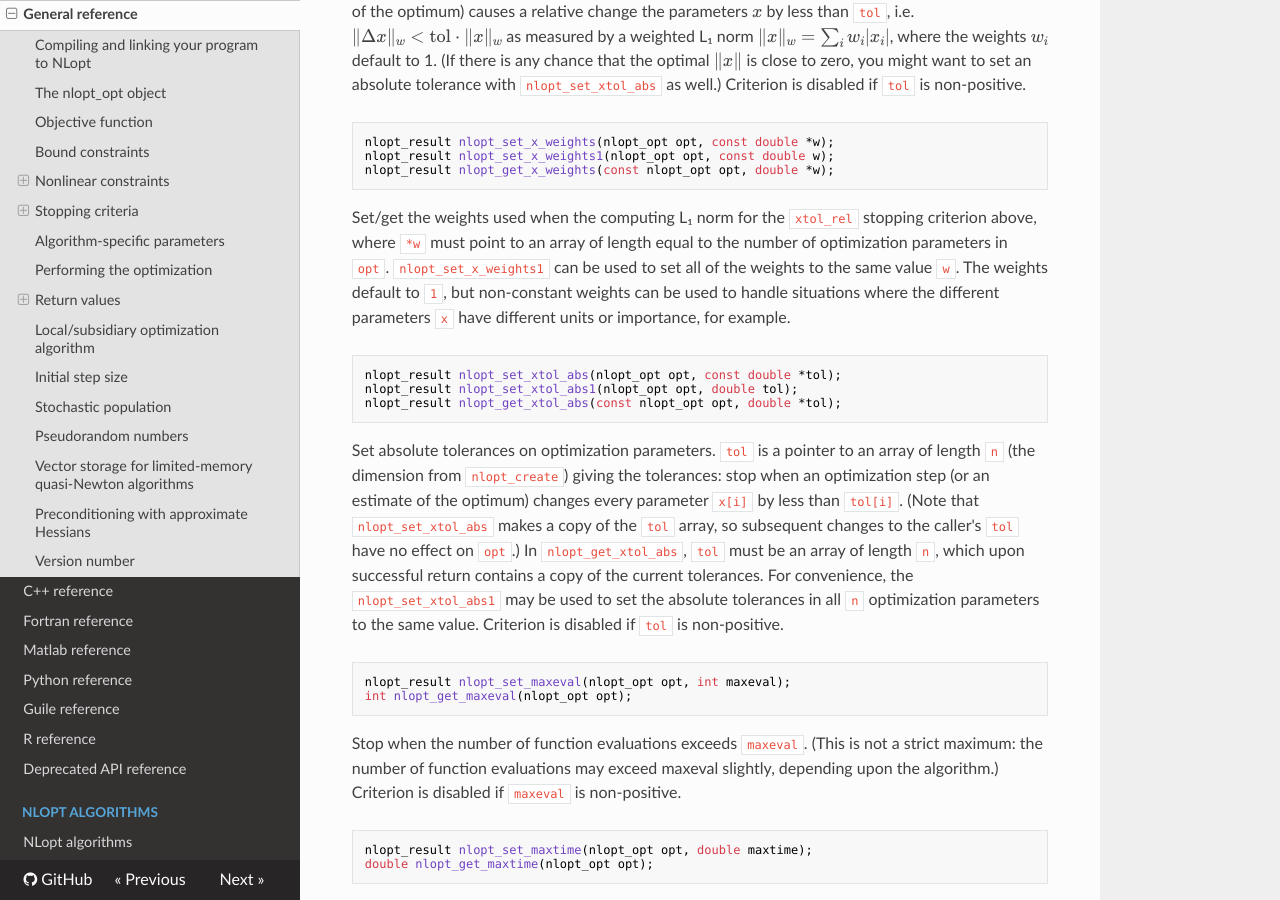
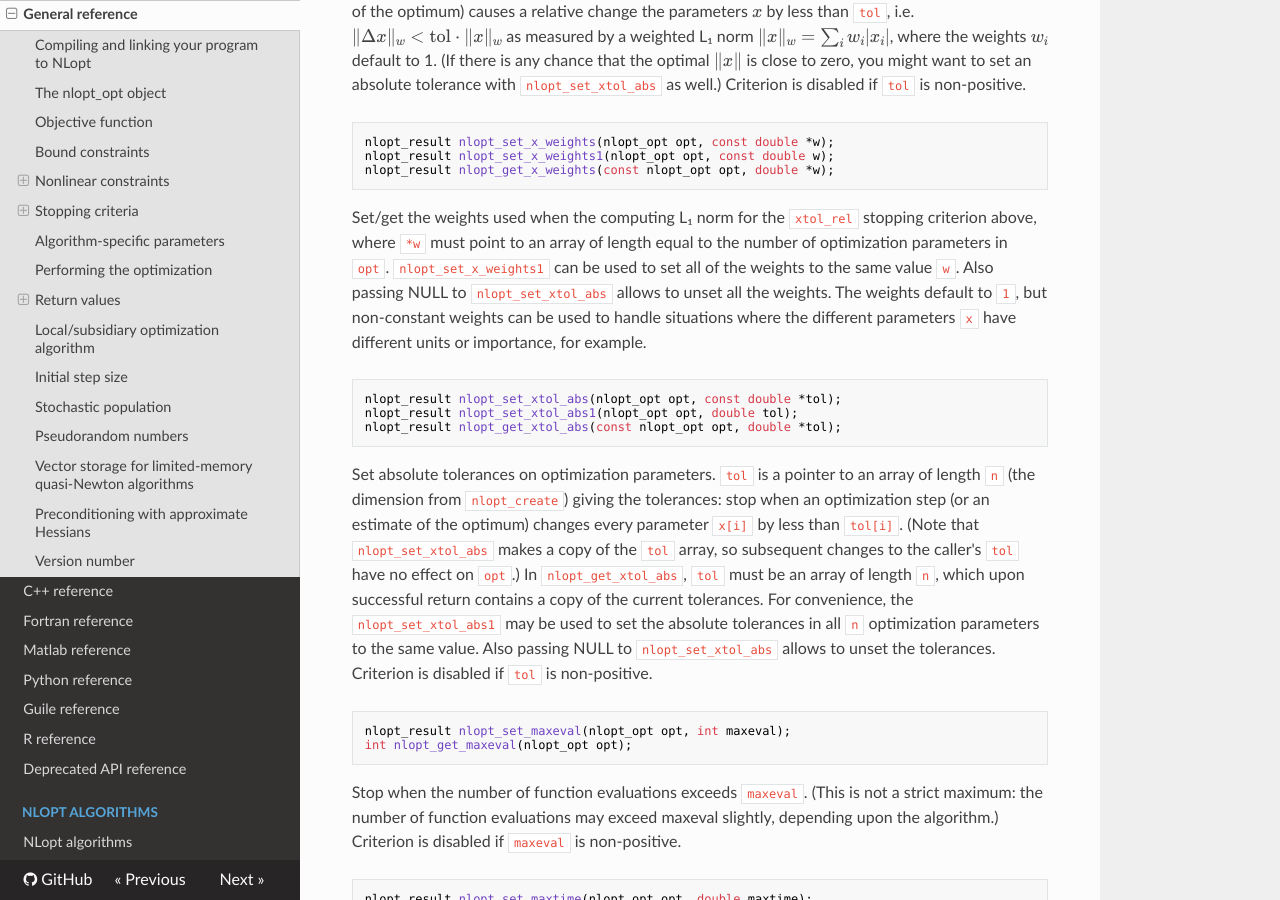
Before and after one commit to stevengj/nlopt, an MkDocs documentation site: the page built from doc/docs/NLopt_Reference.md, in a window 1280 px wide and 900 px high, scrolled down 7417 px. Built offline with MkDocs 1.6.1, drawn with Linux system fonts in a browser that asks for light colours; nearby versions of some CDN libraries; formulas are drawn with MathJax 3.

````diff
--- a/doc/docs/NLopt_Reference.md
+++ b/doc/docs/NLopt_Reference.md
@@ -243,7 +243,7 @@
 nlopt_result nlopt_get_x_weights(const nlopt_opt opt, double *w);
 ```
 
-Set/get the weights used when the computing L₁ norm for the `xtol_rel` stopping criterion above, where `*w` must point to an array of length equal to the number of optimization parameters in `opt`.   `nlopt_set_x_weights1` can be used to set all of the weights to the same value `w`.   The weights default to `1`, but non-constant weights can be used to handle situations where the different parameters `x` have different units or importance, for example.
+Set/get the weights used when the computing L₁ norm for the `xtol_rel` stopping criterion above, where `*w` must point to an array of length equal to the number of optimization parameters in `opt`.   `nlopt_set_x_weights1` can be used to set all of the weights to the same value `w`. Also passing NULL to `nlopt_set_xtol_abs` allows to unset all the weights. The weights default to `1`, but non-constant weights can be used to handle situations where the different parameters `x` have different units or importance, for example.
 
 ```c
 nlopt_result nlopt_set_xtol_abs(nlopt_opt opt, const double *tol);
@@ -252,7 +252,7 @@
 ```
 
 
-Set absolute tolerances on optimization parameters. `tol` is a pointer to an array of length `n` (the dimension from `nlopt_create`) giving the tolerances: stop when an optimization step (or an estimate of the optimum) changes every parameter `x[i]` by less than `tol[i]`. (Note that `nlopt_set_xtol_abs` makes a copy of the `tol` array, so subsequent changes to the caller's `tol` have no effect on `opt`.) In `nlopt_get_xtol_abs`, `tol` must be an array of length `n`, which upon successful return contains a copy of the current tolerances.  For convenience, the `nlopt_set_xtol_abs1` may be used to set the absolute tolerances in all `n` optimization parameters to the same value.  Criterion is disabled if `tol` is non-positive.
+Set absolute tolerances on optimization parameters. `tol` is a pointer to an array of length `n` (the dimension from `nlopt_create`) giving the tolerances: stop when an optimization step (or an estimate of the optimum) changes every parameter `x[i]` by less than `tol[i]`. (Note that `nlopt_set_xtol_abs` makes a copy of the `tol` array, so subsequent changes to the caller's `tol` have no effect on `opt`.) In `nlopt_get_xtol_abs`, `tol` must be an array of length `n`, which upon successful return contains a copy of the current tolerances.  For convenience, the `nlopt_set_xtol_abs1` may be used to set the absolute tolerances in all `n` optimization parameters to the same value.  Also passing NULL to `nlopt_set_xtol_abs` allows to unset the tolerances.  Criterion is disabled if `tol` is non-positive.
 
 ```c
 nlopt_result nlopt_set_maxeval(nlopt_opt opt, int maxeval);
````
Also changed, not shown: 1 other file.
